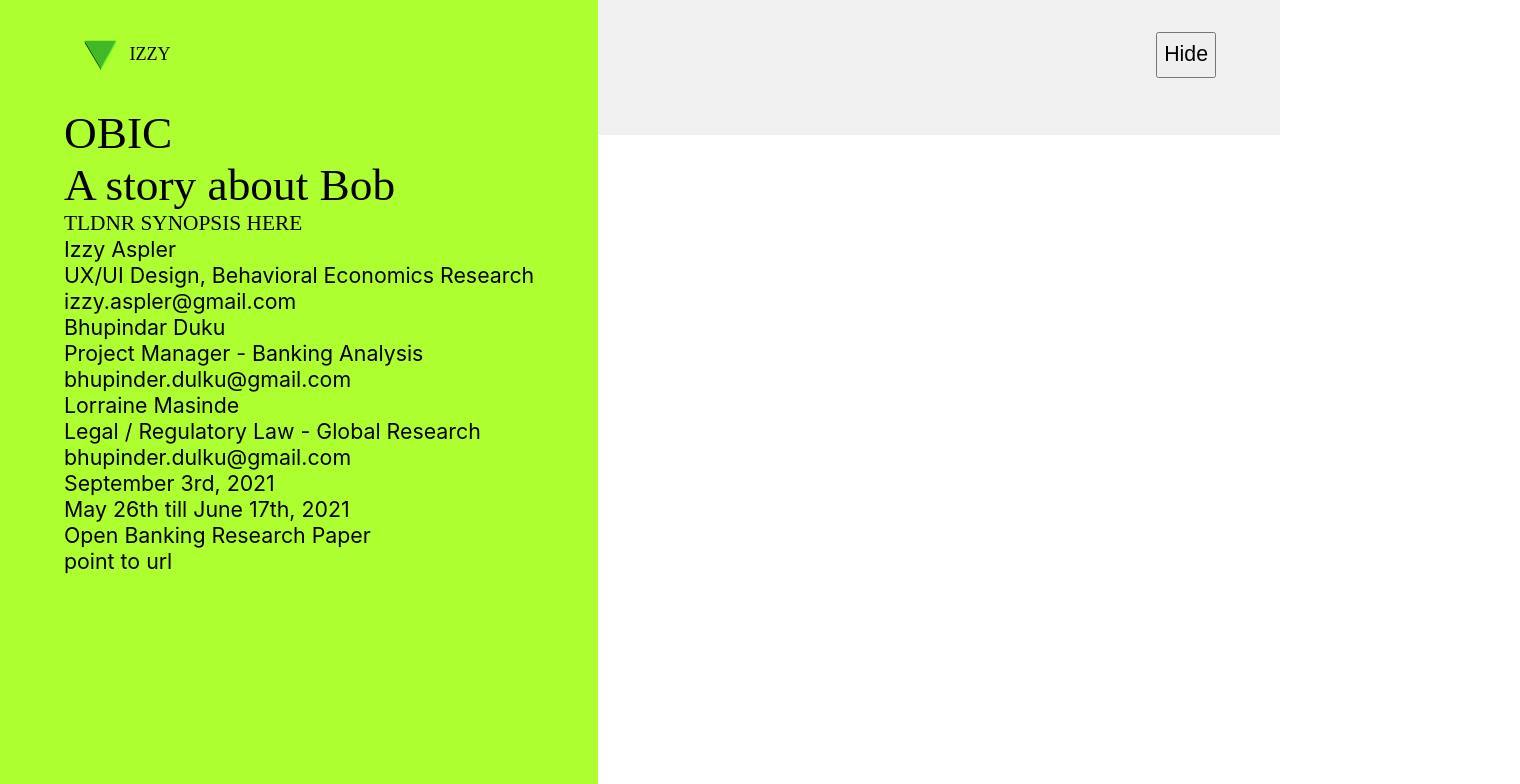
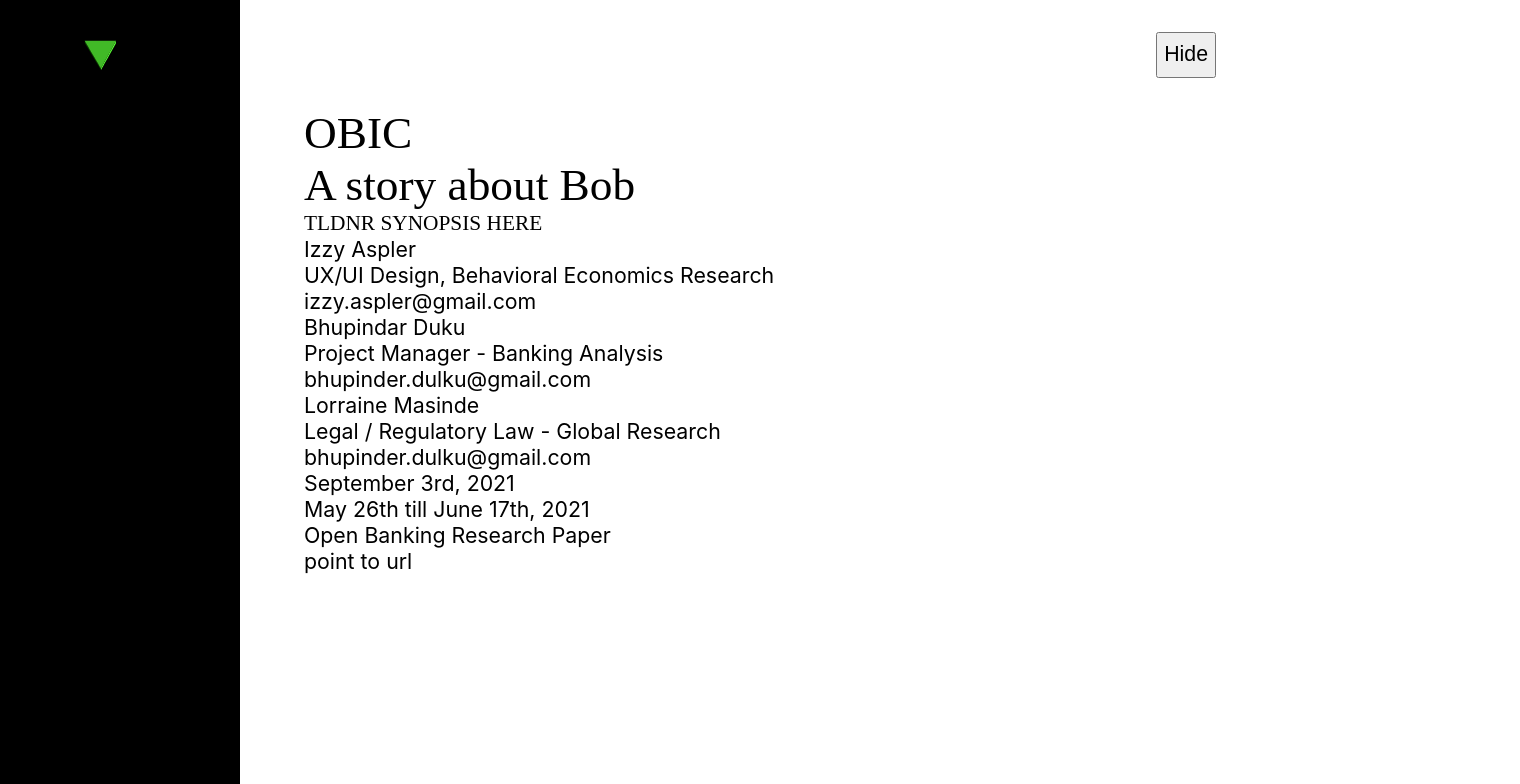
Before and after one commit to IzzyWorks/izzy_works_react, a React app: page / in a window 1280 px wide. Shown: the top 784 px of the page, 1520 px wide, since content can reach past the window. Built offline with nearby package versions, Linux system fonts and the light colour scheme.

Commit message:
styling updates

```diff
--- a/src/components/HomePage.js
+++ b/src/components/HomePage.js
@@ -9,9 +9,17 @@ import articleDateArr from './data/articleDataArr';
 
 const HomePage = () => {
   return (
-    <div className='sectionsContainer'>
-      <section style={{ backgroundColor: '#F0F0F0' }} id='section-0'>
-        <h1>OBIC</h1>
+    <div className='home__wrapper'>
+      <section className='section__wrapper' id='section-0'>
+        <h1 className='page-placeholder'>OBIC</h1>
+        <WhitePaper obicData={articleDateArr[0]} />
+      </section>
+      <section className='section__wrapper' id='section-1'>
+        <h1 className='page-placeholder'>tldnr</h1>
+        <WhitePaper obicData={articleDateArr[0]} />
+      </section>
+      <section className='section__wrapper' id='section-2'>
+        <h1 className='page-placeholder'>HAPMAP</h1>
         <WhitePaper obicData={articleDateArr[0]} />
       </section>
       {/* <section style={{ backgroundColor: '#E0E0E0' }} id='section-1'>
--- a/src/components/Logo.js
+++ b/src/components/Logo.js
@@ -7,7 +7,7 @@ function Logo(props) {
     <div>
       <Lottie
         animationData={props.animationData}
-        frames={{ frameStart: props.frameStart, frameEnd: props.frameEnd }}
+        frames={{ startFrame: props.startFrame, setFrames: props.setFrames }}
       />
     </div>
   );
--- a/src/components/NavBar.js
+++ b/src/components/NavBar.js
@@ -66,7 +66,7 @@ function NavBar(props) {
                 !props.buttonData.hamburger
             )
             .map((navBar, index) => (
-              <li key={navBar.id} className='navbar--links'>
+              <li key={navBar.id} className='navbar__links'>
                 <h3 className={'black'}>
                   {navBar.effect == 'smooth' ? (
                     <HashNavWrapper dataNav={{ navBar, index }} />
--- a/src/scss/_article.scss
+++ b/src/scss/_article.scss
@@ -1,3 +1,22 @@
 .title {
   color: black;
 }
+
+.article--wrapper {
+  z-index: 98;
+  transform: translateX(30vh);
+  background-color: white;
+  position: absolute;
+  padding: 5rem 3rem 0rem 3rem;
+  top: 0;
+  overflow-y: scroll !important;
+  display: flex;
+  flex-flow: column;
+  height: 100vh;
+  width: 100%;
+}
+
+.page-placeholder {
+  display: flex;
+  align-items: center;
+}
--- a/src/scss/_global.scss
+++ b/src/scss/_global.scss
@@ -67,15 +67,3 @@ ul {
   height: 100vh;
   justify-content: center;
 }
-
-.article--wrapper {
-  z-index: 98;
-  background-color: greenyellow;
-  position: absolute;
-  padding: 5rem 3rem 0rem 3rem;
-  top: 0;
-  overflow-y: scroll !important;
-  display: flex;
-  flex-flow: column;
-  height: 100vh;
-}
--- a/src/scss/_home.scss
+++ b/src/scss/_home.scss
@@ -1,7 +1,13 @@
-.home--wrapper {
+.home__wrapper {
+  background-color: black;
+}
+
+.section__wrapper {
   margin: 0 3rem 0 3rem;
   height: 100vh;
   display: flex;
+  align-items: center;
+  // justify-content: flex-start;
   flex-flow: column;
   //   transform: translateY(100vh);
   //   background-color: #00ff62;
--- a/src/scss/_navbar.scss
+++ b/src/scss/_navbar.scss
@@ -56,7 +56,7 @@
   // flex-flow: row;
 }
 
-.navbar--links {
+.navbar__links {
   display: flex;
   align-items: flex-end;
   padding: 0 1.5rem;
--- a/src/scss/main.css
+++ b/src/scss/main.css
@@ -78,23 +78,6 @@ ul {
   -webkit-box-pack: center;
       -ms-flex-pack: center;
           justify-content: center;
-}
-
-.article--wrapper {
-  z-index: 98;
-  background-color: greenyellow;
-  position: absolute;
-  padding: 5rem 3rem 0rem 3rem;
-  top: 0;
-  overflow-y: scroll !important;
-  display: -webkit-box;
-  display: -ms-flexbox;
-  display: flex;
-  -webkit-box-orient: vertical;
-  -webkit-box-direction: normal;
-      -ms-flex-flow: column;
-          flex-flow: column;
-  height: 100vh;
 }
 
 .slide-in {
@@ -178,7 +161,7 @@ ul {
   display: flex;
 }
 
-.navbar--links {
+.navbar__links {
   display: -webkit-box;
   display: -ms-flexbox;
   display: flex;
@@ -216,12 +199,48 @@ ul {
   color: black;
 }
 
-.home--wrapper {
+.article--wrapper {
+  z-index: 98;
+  -webkit-transform: translateX(30vh);
+          transform: translateX(30vh);
+  background-color: white;
+  position: absolute;
+  padding: 5rem 3rem 0rem 3rem;
+  top: 0;
+  overflow-y: scroll !important;
+  display: -webkit-box;
+  display: -ms-flexbox;
+  display: flex;
+  -webkit-box-orient: vertical;
+  -webkit-box-direction: normal;
+      -ms-flex-flow: column;
+          flex-flow: column;
+  height: 100vh;
+  width: 100%;
+}
+
+.page-placeholder {
+  display: -webkit-box;
+  display: -ms-flexbox;
+  display: flex;
+  -webkit-box-align: center;
+      -ms-flex-align: center;
+          align-items: center;
+}
+
+.home__wrapper {
+  background-color: black;
+}
+
+.section__wrapper {
   margin: 0 3rem 0 3rem;
   height: 100vh;
   display: -webkit-box;
   display: -ms-flexbox;
   display: flex;
+  -webkit-box-align: center;
+      -ms-flex-align: center;
+          align-items: center;
   -webkit-box-orient: vertical;
   -webkit-box-direction: normal;
       -ms-flex-flow: column;
```
Also changed, not shown: 3 other files (tests, documents, lock files or other folders).
